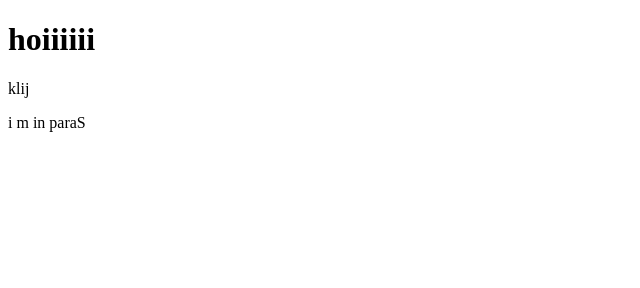
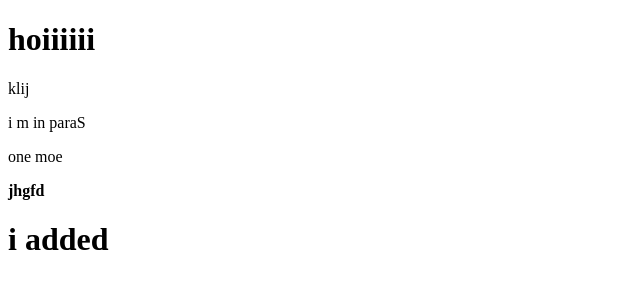
Before and after one commit to skybird59/learngit, a plain HTML site: page home.html in a window 1280 px wide. Shown: the whole page, without its empty margins (0-640 px from the left). Drawn offline with Linux system fonts and the light colour scheme.

Commit message:
h1 added

```diff
--- a/home.html
+++ b/home.html
@@ -10,5 +10,8 @@
     <h1>hoiiiiii</h1>
     klij
     <p>i m in paraS</p>
+    <p>one moe</p>
+    <b>jhgfd</b>
+    <h1>i added</h1>
 </body>
 </html>
```
